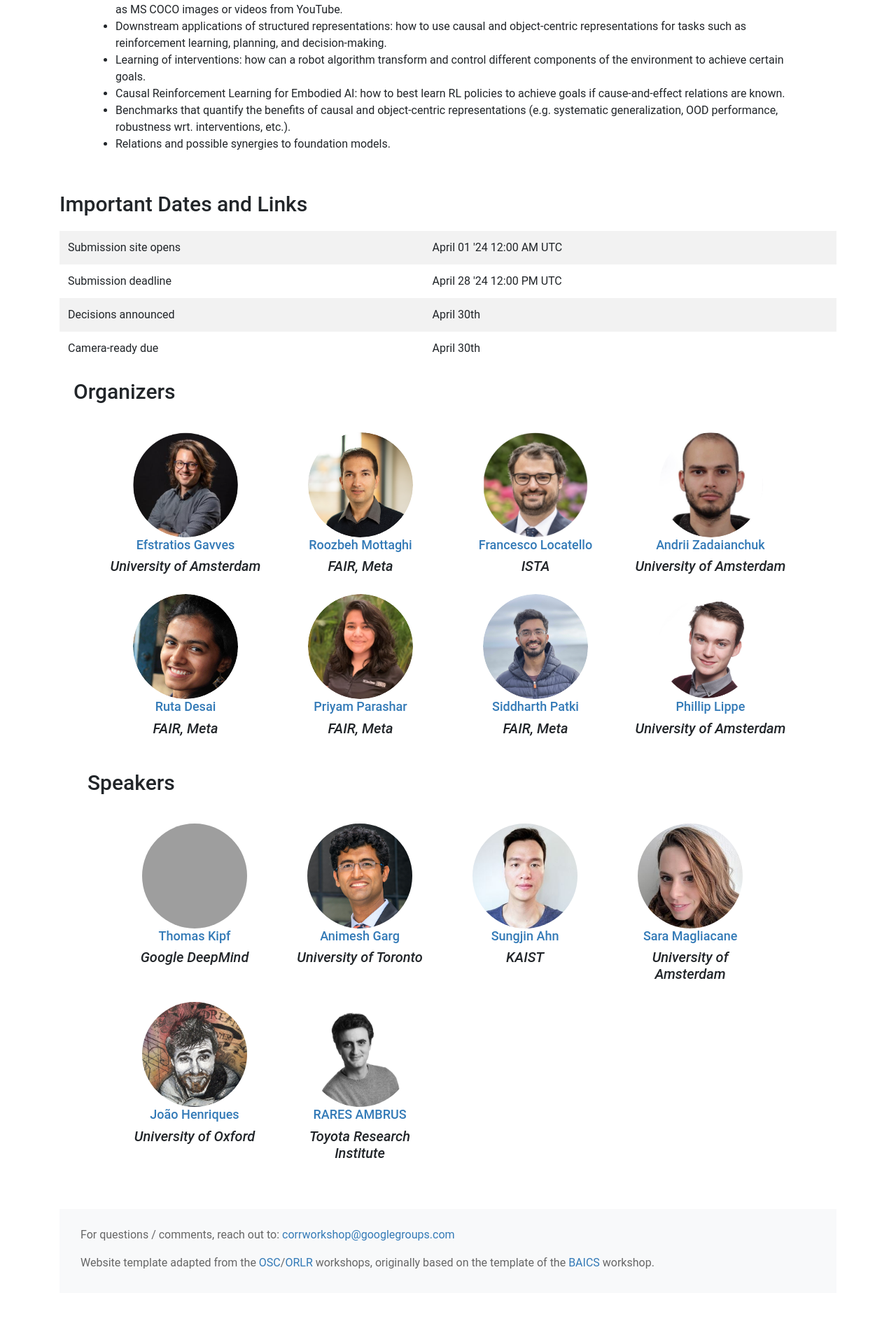
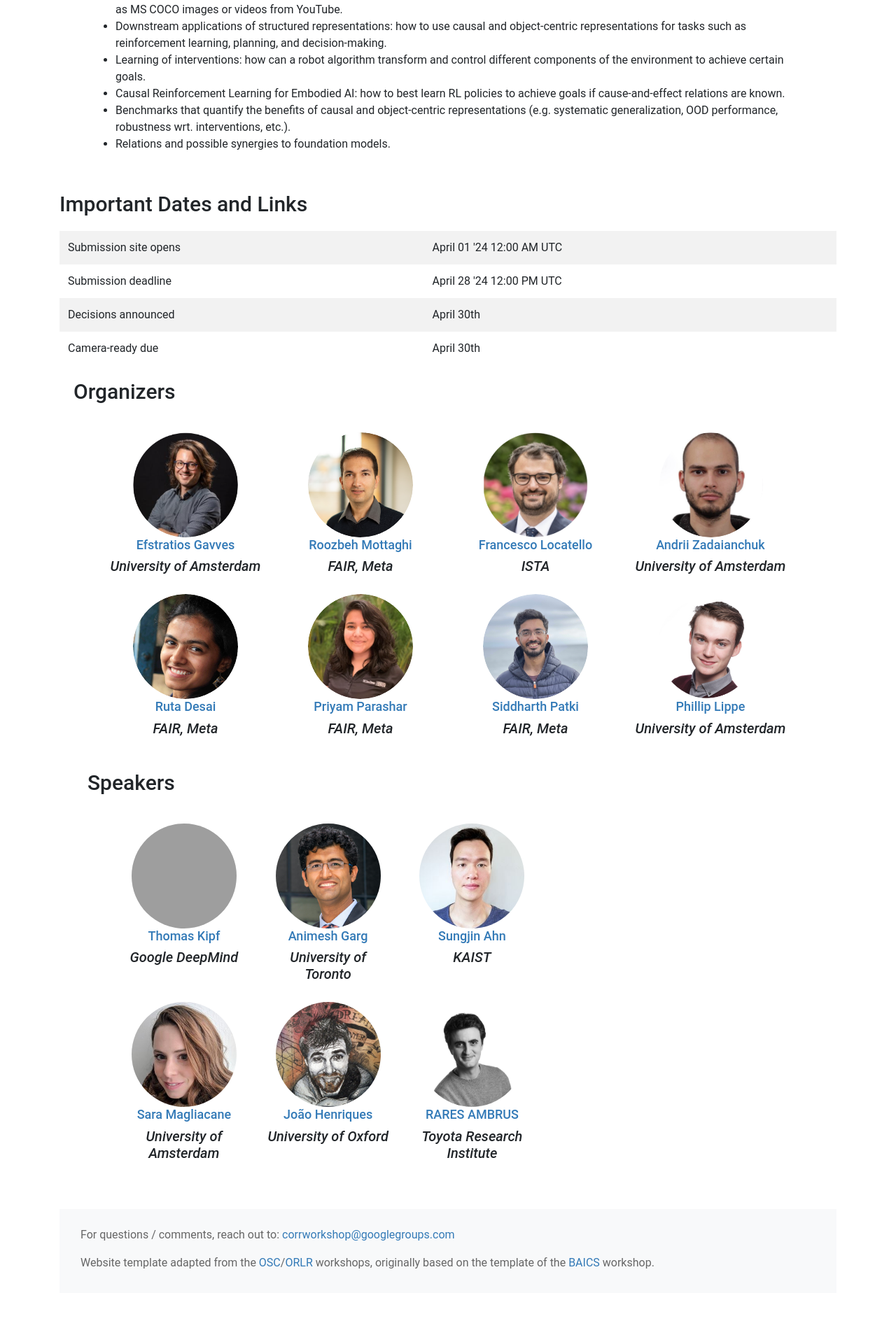
Before and after one commit to corrworkshop/corrworkshop.github.io, a Jekyll site: the page built from index.html, in a window 1280 px wide. Shown: the part 1127-3035 px from the top of the page at 70% size. Built offline with Jekyll 4.4.1, drawn with Linux system fonts in a browser that asks for light colours; nearby versions of some CDN libraries; grey boxes are pictures that could not be loaded.

Commit message:
Fix speakers table

```diff
--- a/index.html
+++ b/index.html
@@ -227,6 +227,8 @@ layout: coverpage
                 <center><i>KAIST</i></center>
               </h5>
             </div>
+          </div>
+          <div class="row wow fadeInRightBig animated animated" data-animation-delay="200" style="visibility: visible;">
             <div class="col-sm-3 wow fadeInRightBig" data-animation-delay="200">
               <center><img class="img-responsive img-rounded" style="border-radius: 50%" height="150" width="150"
                   src="images/speakers/sara-magliacane.jpg" alt=""></center>
@@ -239,8 +241,6 @@ layout: coverpage
                 <center><i>University of Amsterdam</i></center>
               </h5>
             </div>
-          </div>
-          <div class="row wow fadeInRightBig animated animated" data-animation-delay="200" style="visibility: visible;">
             <div class="col-sm-3 wow fadeInRightBig" data-animation-delay="200">
               <center><img class="img-responsive img-rounded" style="border-radius: 50%" height="150" width="150"
                   src="images/speakers/joao-henriques.jpg" alt=""></center>
```
